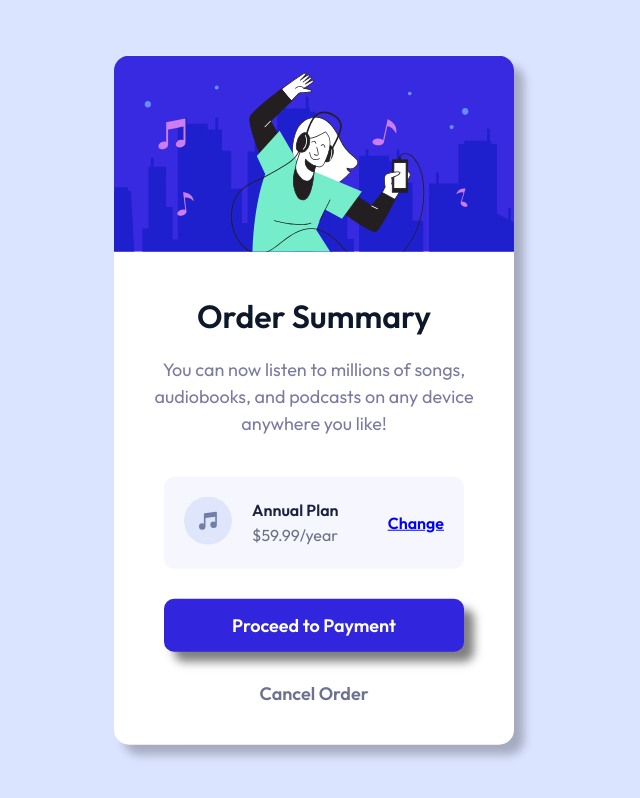
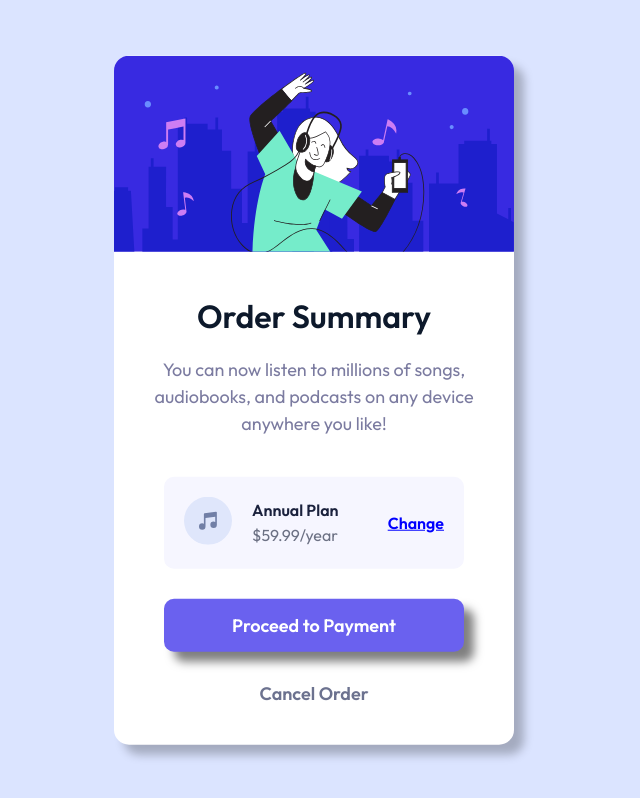
Before and after one commit to sparklaunch/01.OrderSummary, a Svelte app in the folder order-summary/: page / in a window 1280 px wide. In both pictures the pointer is over the button "Proceed to Payment". Shown: the whole page, without its empty margins (326-966 px from the left). Built offline with nearby package versions, Linux system fonts and the light colour scheme.

Commit message:
Add the active effects

```diff
--- a/order-summary/src/components/Buttons.svelte
+++ b/order-summary/src/components/Buttons.svelte
@@ -22,6 +22,10 @@
     box-shadow: 10px 10px 10px rgba(0, 0, 0, 0.5);
     margin-bottom: 20px;
     cursor: pointer;
+    transition: background-color 0.3s;
+  }
+  #proceed:hover {
+    background-color: rgb(106, 97, 239);
   }
   #cancel {
     border: none;
@@ -33,5 +37,9 @@
     font-size: 18px;
     padding: 10px 0;
     cursor: pointer;
+    transition: color 0.3s;
+  }
+  #cancel:hover {
+    color: rgb(34, 41, 57);
   }
 </style>
--- a/order-summary/src/components/Plan.svelte
+++ b/order-summary/src/components/Plan.svelte
@@ -48,5 +48,9 @@
     color: blue;
     text-decoration: underline;
     font-weight: 600;
+    transition: color 0.3s;
+  }
+  #plan-change > p:hover {
+    color: rgb(139, 131, 227);
   }
 </style>
```
Also changed, not shown: 1 other file (tests, documents, lock files or other folders).
